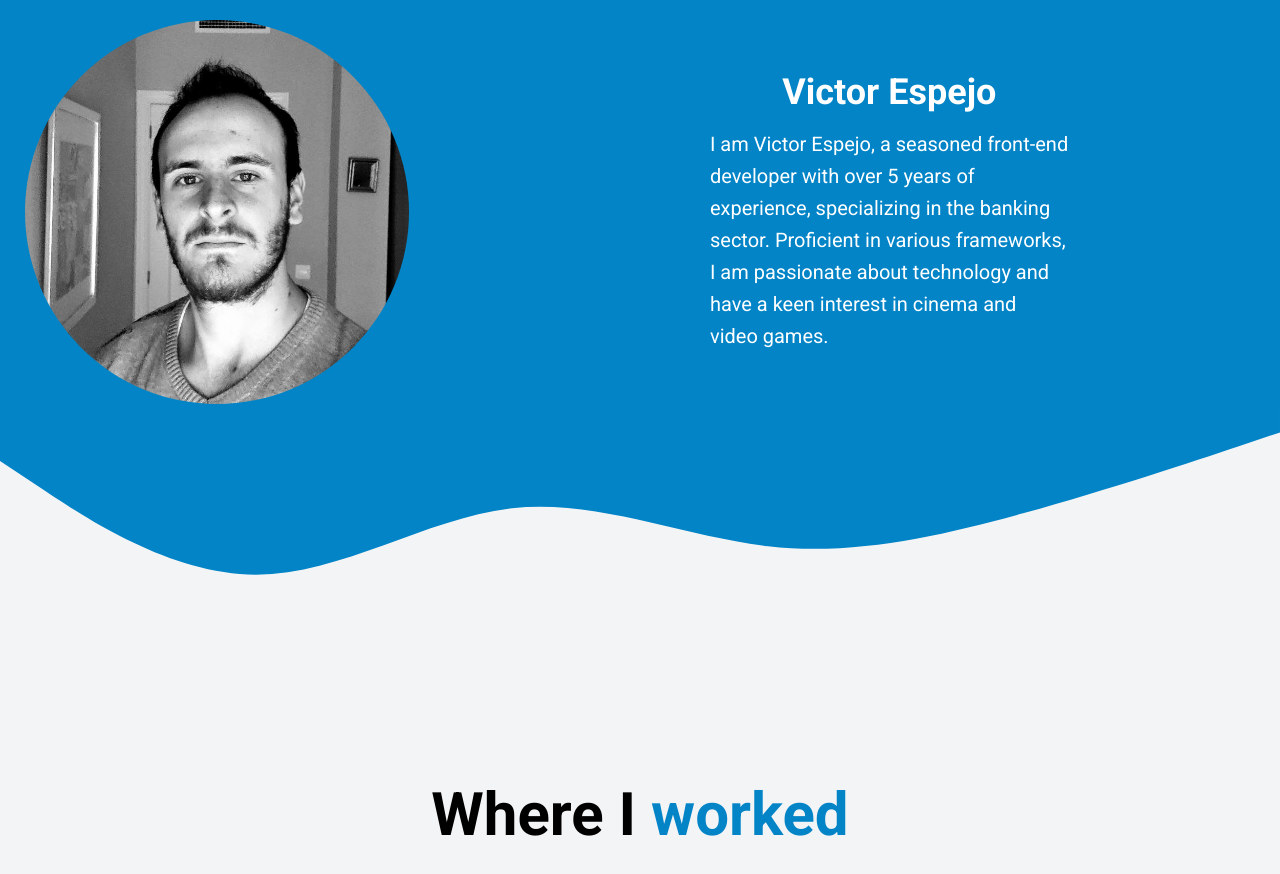
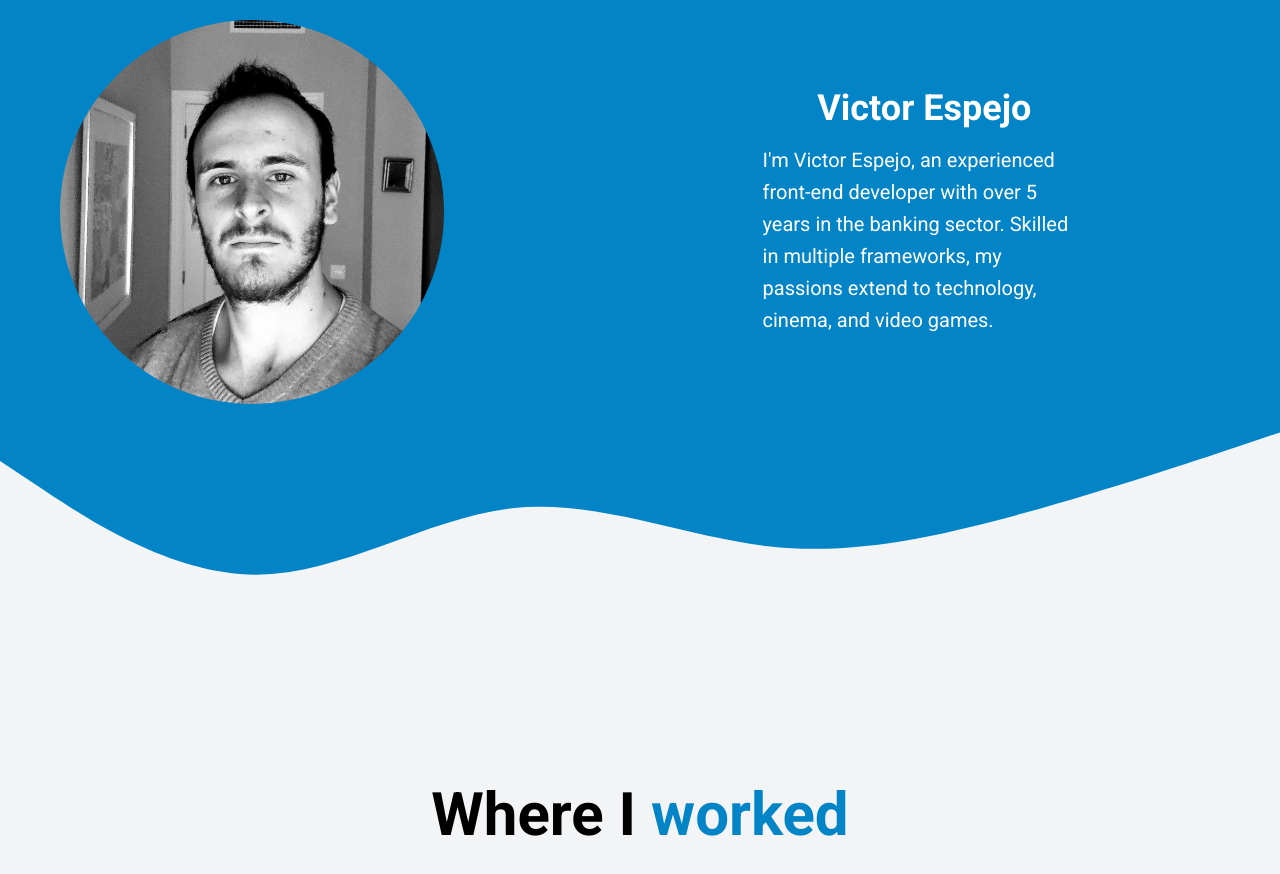
Before and after one commit to VictorEspejo/vicesp_porfolio, a React (Vite) app: page / in a window 1280 px wide. Shown: the part 1180-2054 px from the top of the page. Built offline with nearby package versions, Linux system fonts and the light colour scheme.

Commit message:
fix: improve description

```diff
--- a/src/views/About/index.jsx
+++ b/src/views/About/index.jsx
@@ -21,10 +21,9 @@ export default function About() {
           <div className="flex flex-col justify-center items-center text-white px-10 lg:px-8">
             <h1 className="text-4xl font-bold">Victor Espejo</h1>
             <p className="text-xl mt-4 leading-8 lg:w-1/2">
-              I am Victor Espejo, a seasoned front-end developer with over 5
-              years of experience, specializing in the banking sector.
-              Proficient in various frameworks, I am passionate about technology
-              and have a keen interest in cinema and video games.
+              I'm Victor Espejo, an experienced front-end developer with over 5
+              years in the banking sector. Skilled in multiple frameworks, my
+              passions extend to technology, cinema, and video games.
             </p>
           </div>
         </div>
```
